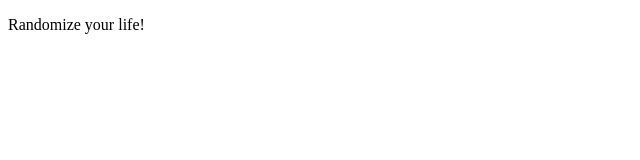
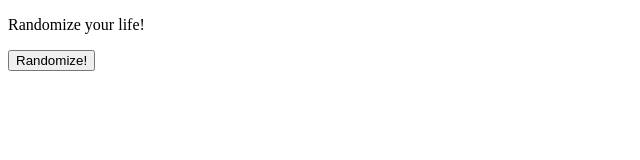
Before and after one commit to JamesonWells/randomizer, a plain HTML site: page index.html in a window 1280 px wide. Shown: the whole page, without its empty margins (0-640 px from the left). Drawn offline with Linux system fonts and the light colour scheme.

Commit message:
Update index.html

```diff
--- a/index.html
+++ b/index.html
@@ -1,13 +1,19 @@
 <!DOCTYPE html>
 <html>
 <body>
+
 <p>Randomize your life!</p>
+
+<button onclick="randomizer()">Randomize!</button>
+
 <p id="appear"></p>
+
 <script>
 function randomizer() {
   let numberOfOptions = prompt("Number of options?");
   document.getElementById("appear").innerHTML = (Math.floor(Math.random() * (numberOfOptions) + 1);
 };
 </script>
+
 </body>
 </html>
```
